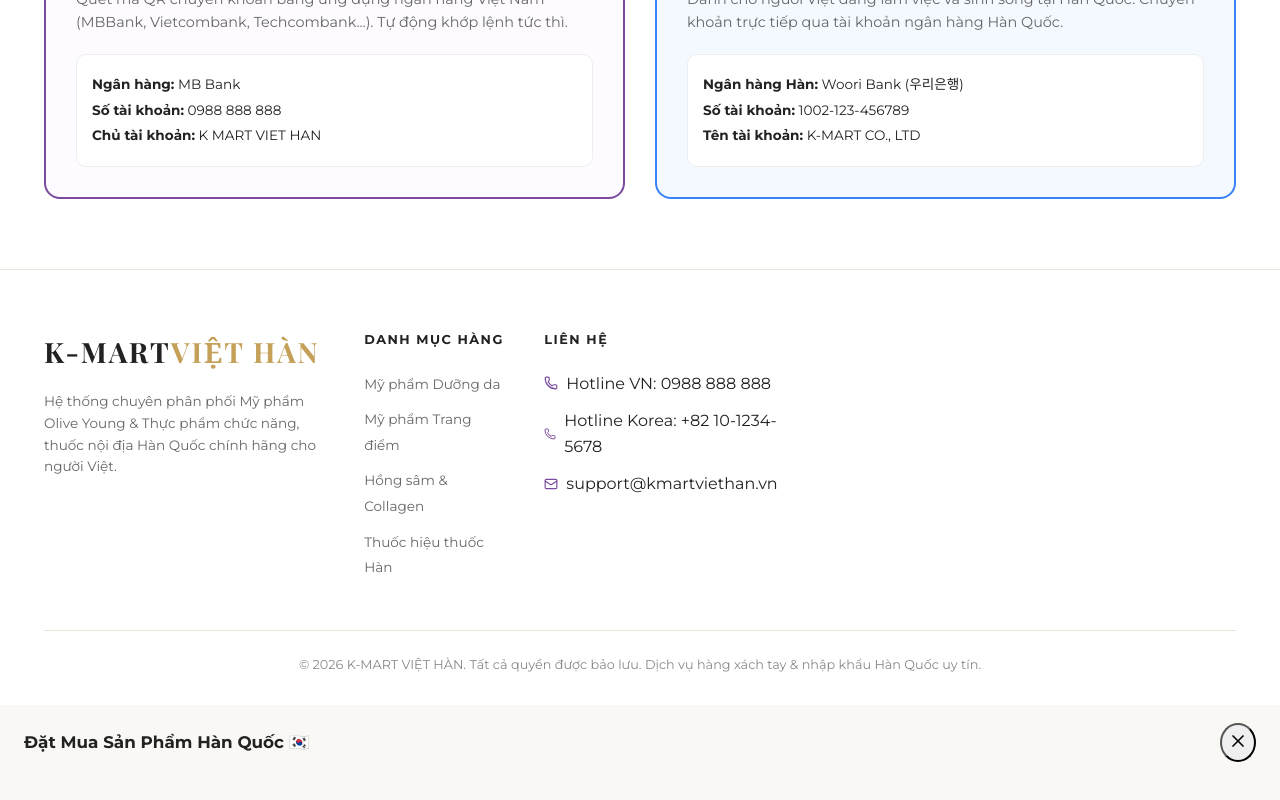
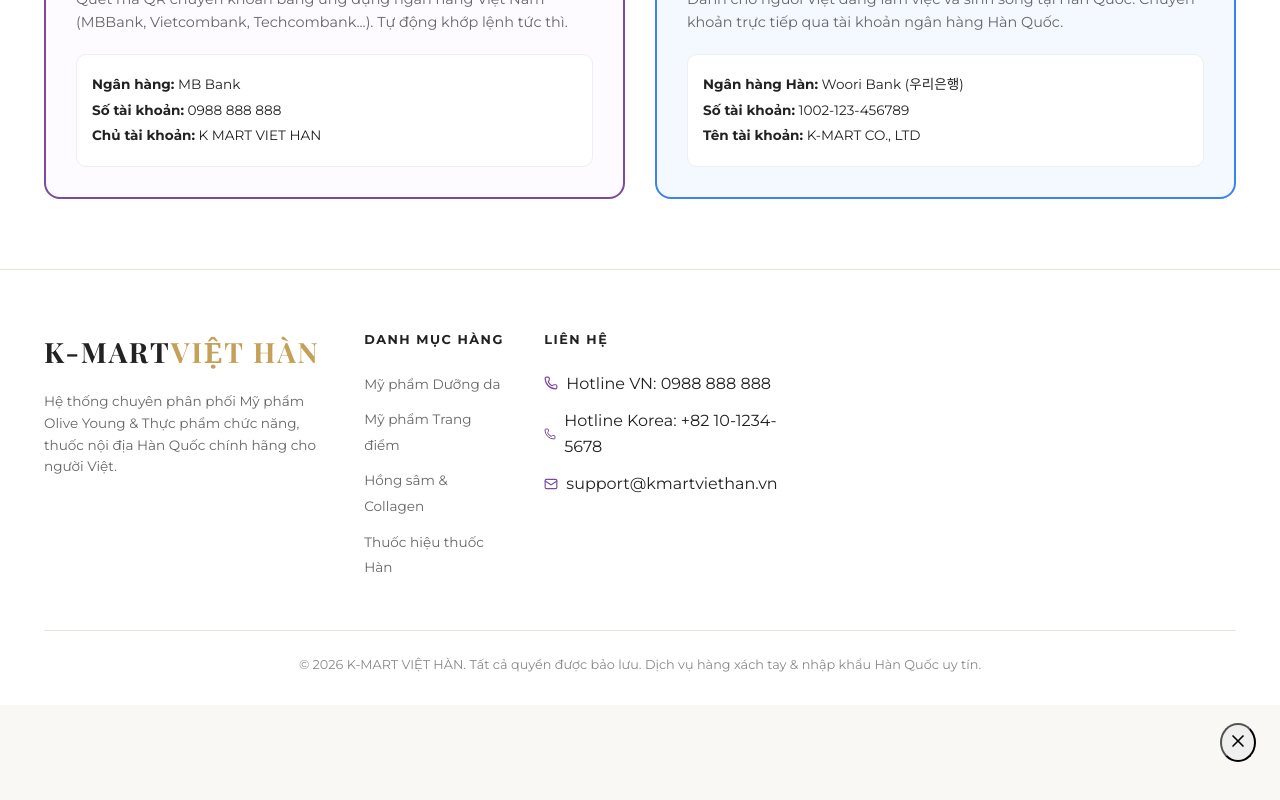
Before and after one commit to vutan2k/oderho, a React (Vite) app: page / in a window 1280 px wide. Shown: the part 3260-4060 px from the top of the page. Built offline with nearby package versions, Linux system fonts and the light colour scheme; a web font is replaced by a local one.

Commit message:
Xóa bỏ hoàn toàn dòng tiêu đề trên thanh OrderDrawer

```diff
--- a/src/components/OrderDrawer.jsx
+++ b/src/components/OrderDrawer.jsx
@@ -96,9 +96,7 @@
           borderBottom: '1px solid var(--border)',
           flexShrink: 0,
         }}>
-          <span style={{ fontWeight: 700, fontSize: '1.05rem', color: 'var(--text-dark)' }}>
-            {success ? 'Đặt hàng thành công 🎉' : 'Đặt Mua Sản Phẩm Hàn Quốc 🇰🇷'}
-          </span>
+          <span></span>
           <button
             onClick={handleClose}
             className="btn-ghost"
```
